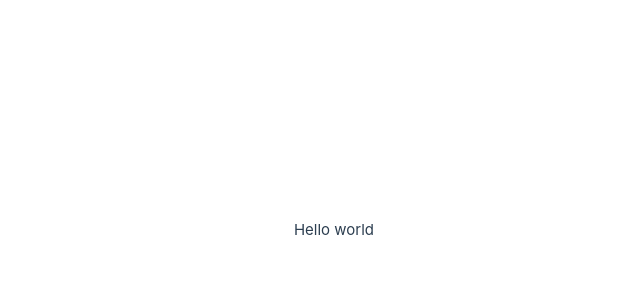
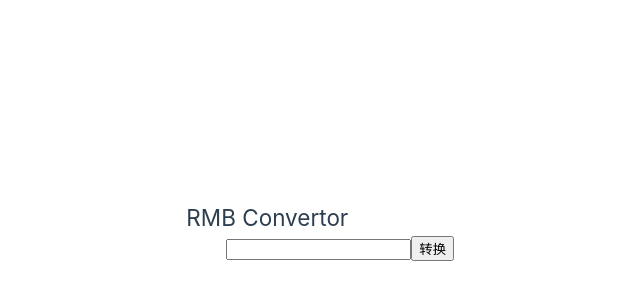
Before and after one commit to dycat/rmb_convertor, a Vue app: page / in a window 1280 px wide. Shown: the part 170-470 px from the top of the page, without its empty margins (186-826 px from the left). Built offline with nearby package versions, Linux system fonts and the light colour scheme.

Commit message:
ui: add basic ui

```diff
--- a/src/App.vue
+++ b/src/App.vue
@@ -3,33 +3,15 @@
 </script>
 
 <template>
-  <header>
-    <div class="wrapper">
-      <p>Hello world</p>
-    </div>
-  </header>
-
   <main>
-
+    <h2>RMB Convertor</h2>
+    <ul>
+      <input type="text">
+      <button>转换</button>
+    </ul>
   </main>
 </template>
 
 <style scoped>
-header {
-  line-height: 1.5;
-}
 
-@media (min-width: 1024px) {
-  header {
-    display: flex;
-    place-items: center;
-    padding-right: calc(var(--section-gap) / 2);
-  }
-
-  header .wrapper {
-    display: flex;
-    place-items: flex-start;
-    flex-wrap: wrap;
-  }
-}
 </style>
```
